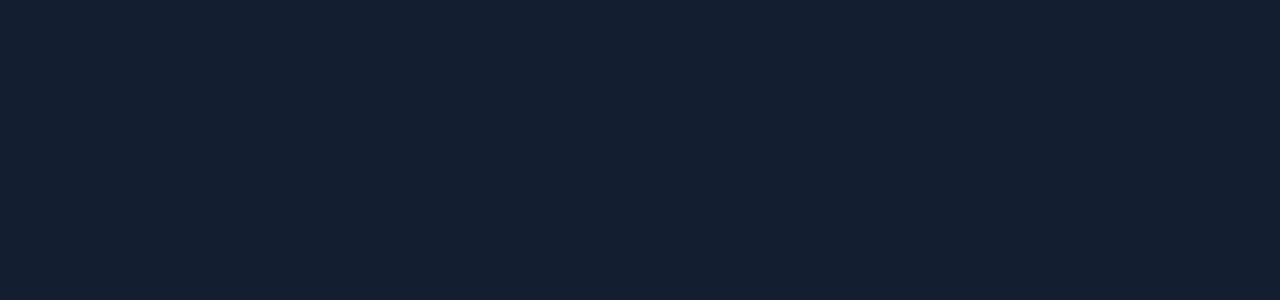
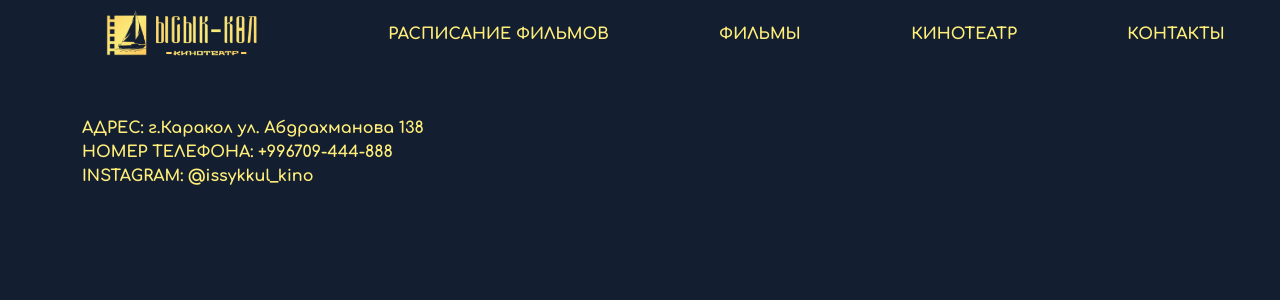
Before and after one commit to KubatovaTatyna/issyk-kul-kino, a React (Create React App) app: page /contacts in a window 1280 px wide. Before the commit this address had no page. Shown: the top 300 px of the page. Built offline with nearby package versions, Linux system fonts and the light colour scheme.

Commit message:
add getMovie function but not use

```diff
--- a/src/App.js
+++ b/src/App.js
@@ -4,15 +4,17 @@ import HomePage from './components/HomePage/HomePage';
 import '../node_modules/bootstrap/dist/css/bootstrap.min.css';
 import Movies from './components/MoviesPage/Movies';
 import DescriptionPage from './components/DescriptionPage/DescriptionPage';
+import Contact from './components/ContactPage/ContactPage';
 
 function App() {
   return (
     <div className="App">
       <Routes>
-        <Route path='/' element={<HomePage />} exact/>
+        <Route path='/' element={<HomePage />} exact />
         <Route path='/cinema' element={<AboutPage />} />
         <Route path='/films' element={<Movies />} />
-        <Route path='/description/:descriptionId' element={<DescriptionPage />} />
+        <Route path='/films/:descriptionId' element={<DescriptionPage />} />
+        <Route path='/contacts' element={<Contact />} />
       </Routes>
     </div>
   );
--- a/src/components/ContactPage/ContactPage.js
+++ b/src/components/ContactPage/ContactPage.js
@@ -1,8 +1,15 @@
 import './ContactPage.scss';
+import Navbar from '../Navbar/Navbar';
 
 const Contact = () => {
-    return ( <div className='Contact'>
-    </div> );
+    return (<div className='Contact '>
+        <Navbar />
+        <div className='container mt-5'>
+            <div className='adress'>АДРЕС: г.Каракол ул. Абдрахманова 138</div>
+            <div className='number'>НОМЕР ТЕЛЕФОНА: +996709-444-888</div>
+            <div className='instagram'>INSTAGRAM: @issykkul_kino</div>
+        </div>
+    </div>);
 }
 
 export default Contact;
--- a/src/components/DescriptionPage/DescriptionPage.js
+++ b/src/components/DescriptionPage/DescriptionPage.js
@@ -6,20 +6,16 @@ import { useParams } from "react-router-dom";
 const DescriptionPage = () => {
     const params = useParams();
     const movie = getMovie(params.descriptionId);
-    console.log(movie.descriptionId)
-    if (!movie) {
-        return null;
-    }
+    console.log(movie)
+    // if (!movie) {
+    //     return null;
+    // }
 
 
     return (<div className='DescriptionPage'>
         <Navbar />
         <div className='container'>
-            <div className='containerBackground mt-5 p-5'>
-                {/* {moviesData.map((data, key) => { */}
-                    {/* // console.log(params.descriptionId) */}
-                    {/* // if (data.descriptionId === params.descriptionId) { */}
-                        {/* return ( */}
+            {/* <div className='containerBackground mt-5 p-5'>
                 <div className='row'>
                     <div className='col-6'>
                         <img src={movie.movieImage} />
@@ -28,10 +24,8 @@ const DescriptionPage = () => {
                         <h2>{movie.movieName}</h2>
                     </div>
                 </div>
-                        {/* ); */}
-                    {/* // } */}
-                {/* // })} */}
-            </div>
+            </div> */}
+            {params.descriptionId}
         </div>
     </div>);
 }
--- a/src/components/HomePage/MovieList/MovieItem/MovieItem.js
+++ b/src/components/HomePage/MovieList/MovieItem/MovieItem.js
@@ -2,11 +2,11 @@ import { Link } from 'react-router-dom';
 import './MovieItem.scss';
 import { moviesData } from '../../../../data/movies';
 
-const MovieItem = ({ img, name }) => {
+const MovieItem = ({ movie }) => {
   return (
     <div className='MovieItem col-4'>
       <div className='text-center mb-5'>
-        <div className=''>
+        {/* <div className=''>
           <div className='ImgHover'>
             <img src={img} alt='cinema' />
             <div className='HoverText'>
@@ -18,7 +18,9 @@ const MovieItem = ({ img, name }) => {
               })}
             </div>
           </div>
-        </div>
+        </div> */}
+        <img src={movie.movieImage}/>
+        <Link to={"/films/" + movie.descriptionId}>{movie.movieName}</Link>
       </div>
     </div>
   );
--- a/src/components/HomePage/MovieList/MovieList.js
+++ b/src/components/HomePage/MovieList/MovieList.js
@@ -3,15 +3,19 @@ import './MovieList.scss';
 import { moviesData } from '../../../data/movies';
 
 const MovieList = () => {
+  const movieItem = moviesData.map(movie => (
+    <MovieItem key={movie.descriptionId} movie={movie} />
+  ))
   return (
     <div className='MovieList'>
       <div className="container">
         <div className='containerBackground row'>
-          {moviesData.map((data, key) => {
+          {/* {moviesData.map((data, key) => {
           return (
             <MovieItem img={data.movieImage} name={data.movieName}/>
           );
-        })}
+        })} */}
+          {movieItem}
         </div>
       </div>
     </div>);
--- a/src/components/MoviesPage/Movies.js
+++ b/src/components/MoviesPage/Movies.js
@@ -1,20 +1,15 @@
 import './Movies.scss';
-import { moviesData } from '../../data/movies';
+// import { moviesData } from '../../data/movies';
 import Navbar from '../Navbar/Navbar';
-import MovieItem from '../HomePage/MovieList/MovieItem/MovieItem';
+// import MovieItem from '../HomePage/MovieList/MovieItem/MovieItem';
+import MovieList from '../HomePage/MovieList/MovieList';
 
 const Movies = () => {
   return (<div className='Movies'>
     <Navbar />
     <div className='container'>
       <h1 className='mt-5 mb-2'>СЕГОДНЯ В КИНО</h1>
-      <div className='row mt-5 containerBackground'>
-        {moviesData.map((data, key) => {
-          return (
-            <MovieItem img={data.movieImage} name={data.movieName}/>
-          );
-        })}
-      </div>
+      <MovieList />
     </div>
 
   </div>);
--- a/src/data/movies.js
+++ b/src/data/movies.js
@@ -2,7 +2,7 @@ import ayash2 from '../images/ayash2.png';
 import avatar from '../images/avatar.jpg';
 import baikush from '../images/baikush.jpg';
 
-export const moviesData =[
+export const moviesData = [
     {
         movieName: 'АЯШ 2',
         description: 'Үй-бүлөөлүк комедиянын уландысы. Бул ирет Койчубековтордун үй-бүлөөсү Ош шаарында өтө турган Катянын атасынын 60-жылдык тоюна сапар алышат.  Адатка айлангандай эле өзүнүн кошуналарын Бакыт менен Каныкейди шерик кылып чогуу алып алышат. Кызыктуу окуялардын баары 60-жылдык тойдо баштала. Анткени Сапардын жана анын кайненесинин ортосунда болгон өзгөчө мамилелерине бул ирет Сапардын бажалары кошулат.',
@@ -31,4 +31,4 @@ export function getMovie(descriptionId) {
     return moviesData[
         moviesData.findIndex(movie => movie.descriptionId === descriptionId)
     ]
-  }
+};
```
Lines whose indentation alone changed are shown as unchanged.
